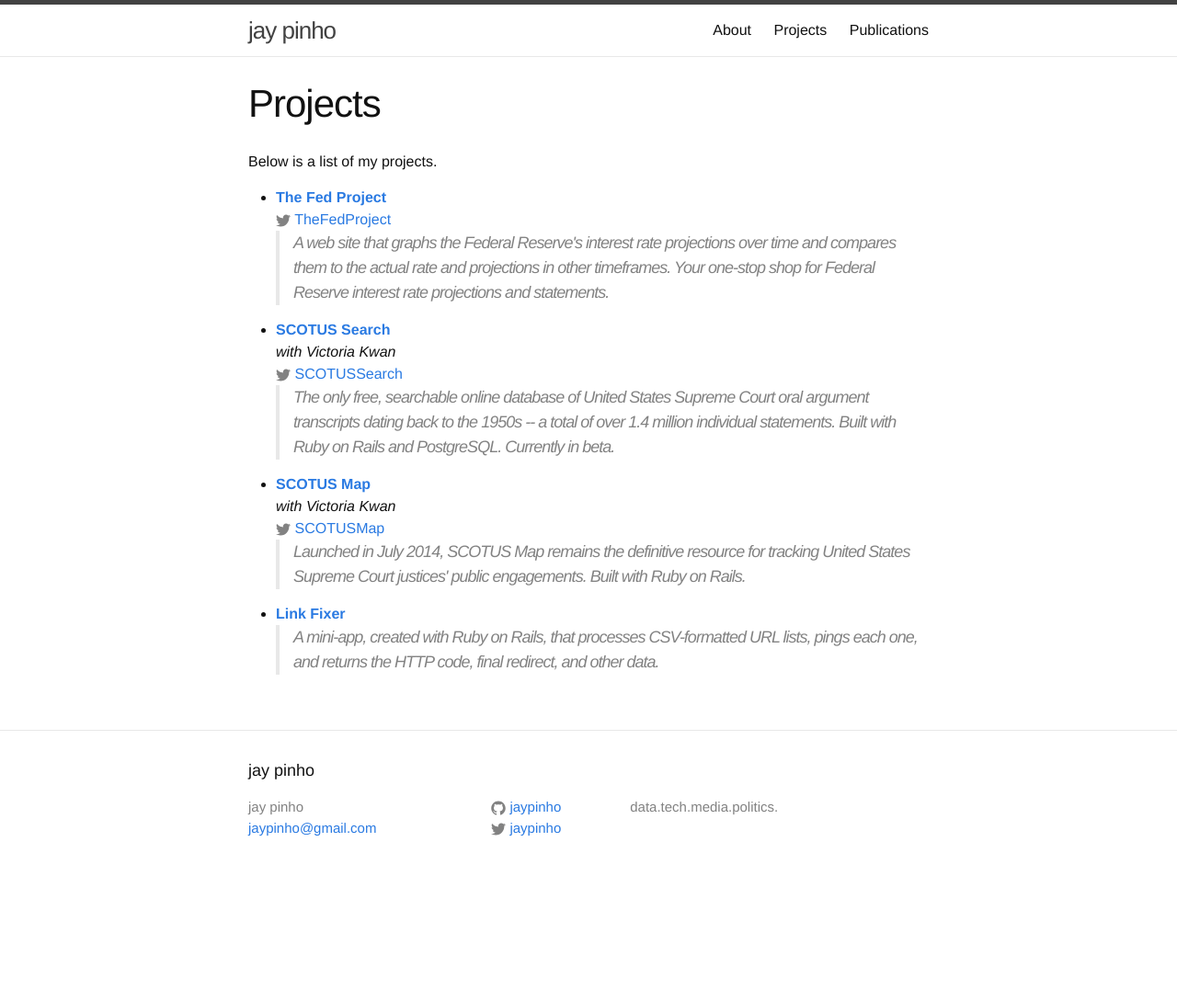
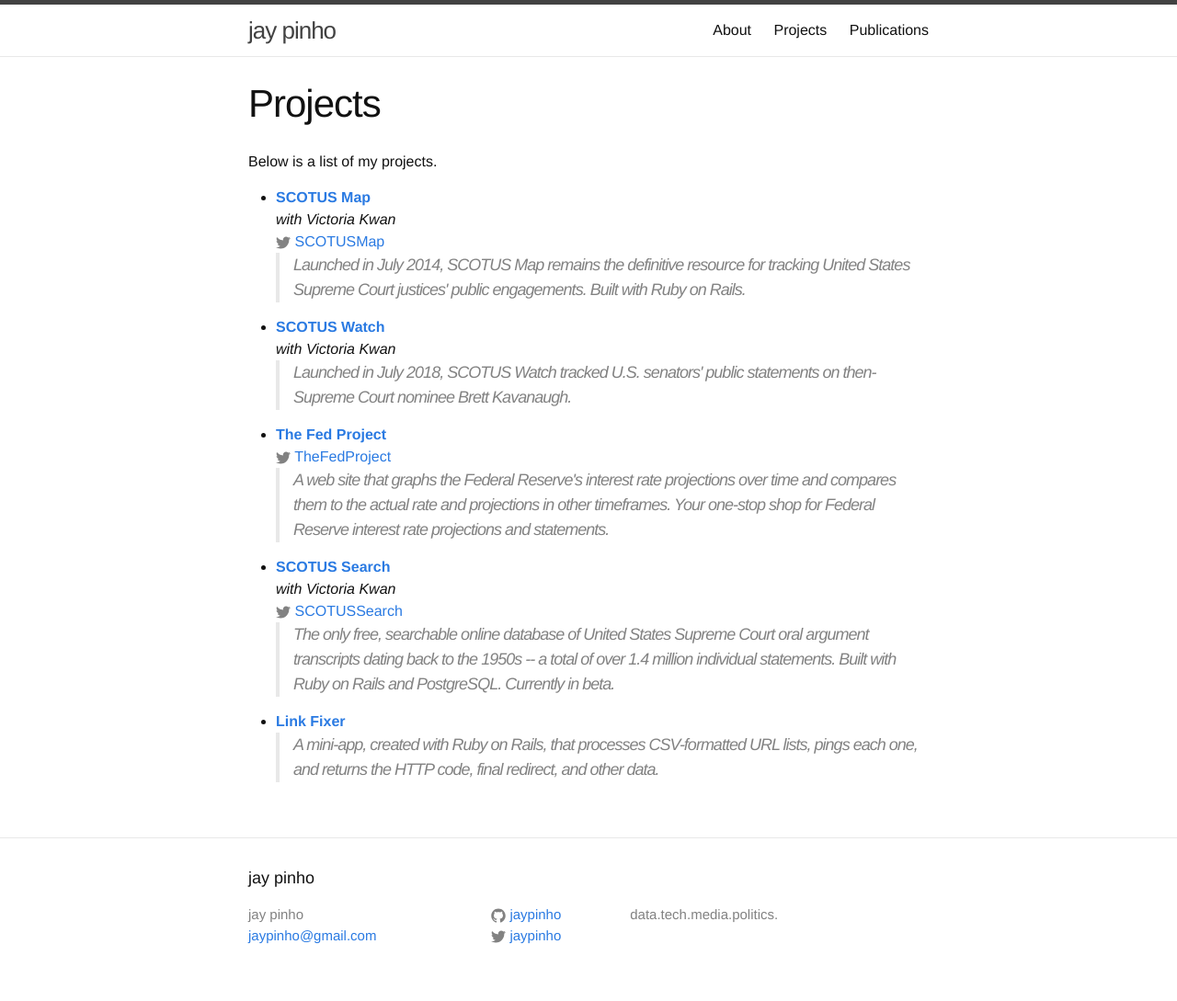
Before and after one commit to jaypinho/jaypinho.github.io, a Jekyll site: the page built from projects.md, in a window 1280 px wide. Shown: the whole page at 92% size. Built offline with Jekyll 4.4.1, drawn with Linux system fonts in a browser that asks for light colours; before the commit the page ends 972 px from its top, so only the background shows below that.

Commit message:
Update projects with SCOTUS Watch

```diff
--- a/_data/projects.yaml
+++ b/_data/projects.yaml
@@ -1,3 +1,14 @@
+- title: SCOTUS Map
+  cocreator: Victoria Kwan
+  twitter_username: SCOTUSMap
+  url: http://www.scotusmap.com
+  description: Launched in July 2014, SCOTUS Map remains the definitive resource for tracking United States Supreme Court justices' public engagements. Built with Ruby on Rails.
+
+- title: SCOTUS Watch
+  cocreator: Victoria Kwan
+  url: http://www.scotuswat.ch
+  description: Launched in July 2018, SCOTUS Watch tracked U.S. senators' public statements on then-Supreme Court nominee Brett Kavanaugh.
+
 - title: The Fed Project
   twitter_username: TheFedProject
   url: http://www.fedproject.com
@@ -9,12 +20,6 @@
   url: http://www.scotussearch.com
   description: The only free, searchable online database of United States Supreme Court oral argument transcripts dating back to the 1950s -- a total of over 1.4 million individual statements. Built with Ruby on Rails and PostgreSQL. Currently in beta.
 
-- title: SCOTUS Map
-  cocreator: Victoria Kwan
-  twitter_username: SCOTUSMap
-  url: http://www.scotusmap.com
-  description: Launched in July 2014, SCOTUS Map remains the definitive resource for tracking United States Supreme Court justices' public engagements. Built with Ruby on Rails.
-
 - title: Link Fixer
   url: http://linkfixer.herokuapp.com
   description: A mini-app, created with Ruby on Rails, that processes CSV-formatted URL lists, pings each one, and returns the HTTP code, final redirect, and other data.
```
